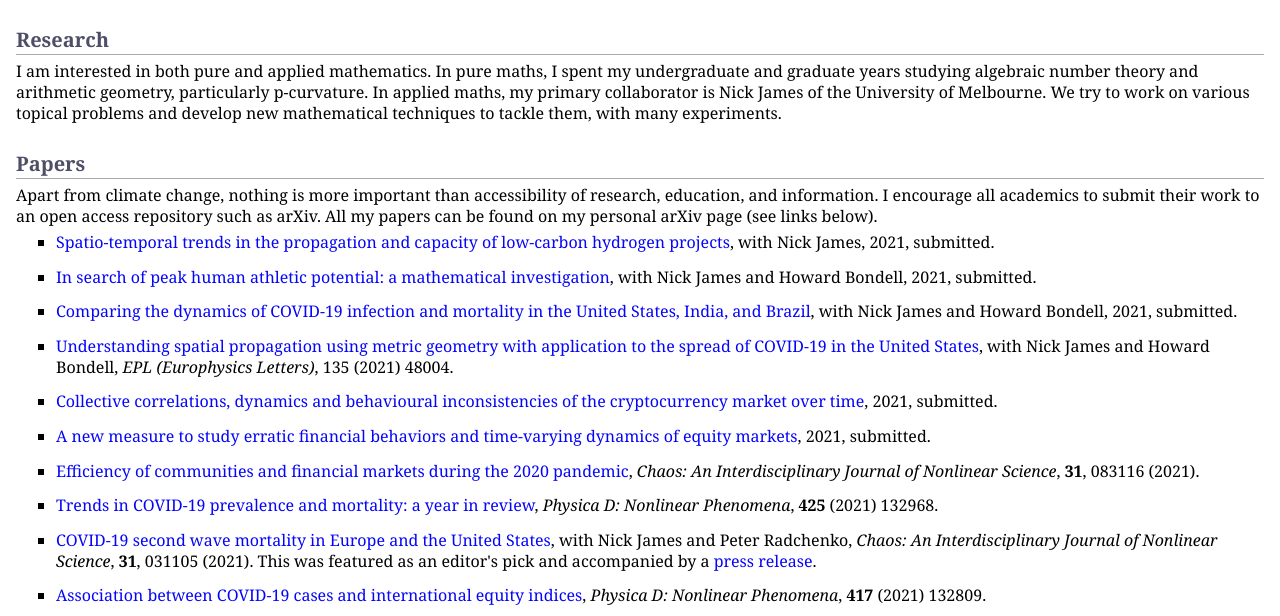
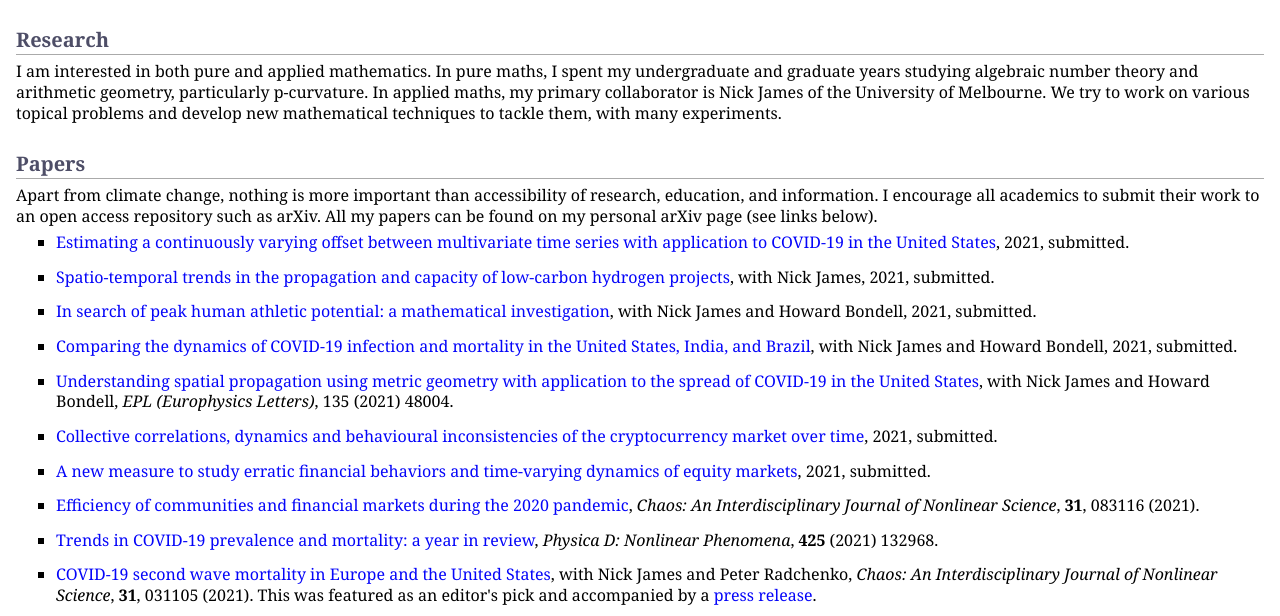
Before and after one commit to MaxMenzies/maxmenzies.com, a Jekyll site: the page index.html, which Jekyll copies as it is, in a window 1280 px wide and 900 px high, cut to the strip 284-900 px from the top of the window. Built offline with Jekyll 4.4.1, drawn with Linux system fonts in a browser that asks for light colours.

Commit message:
Update index.html

```diff
--- a/index.html
+++ b/index.html
@@ -41,6 +41,10 @@
 <p>I am interested in both pure and applied mathematics. In pure maths, I spent my undergraduate and graduate years studying algebraic number theory and arithmetic geometry, particularly p-curvature. In applied maths, my primary collaborator is Nick James of the University of Melbourne. We try to work on various topical problems and develop new mathematical techniques to tackle them, with many experiments.</p>
 <h2>Papers</h2>
 <p>Apart from climate change, nothing is more important than accessibility of research, education, and information. I encourage all academics to submit their work to an open access repository such as arXiv. All my papers can be found on my personal arXiv page (see links below). </p>
+<ul>
+<li><p><a href="https://arxiv.org/abs/2110.15034">Estimating a continuously varying offset between multivariate time series with application to COVID-19 in the United States</a>, 2021, submitted.</p>
+</li>
+</ul>
 <ul>
 <li><p><a href="https://arxiv.org/abs/2110.13476">Spatio-temporal trends in the propagation and capacity of low-carbon hydrogen projects</a>, with Nick James, 2021, submitted.</p>
 </li>
```
